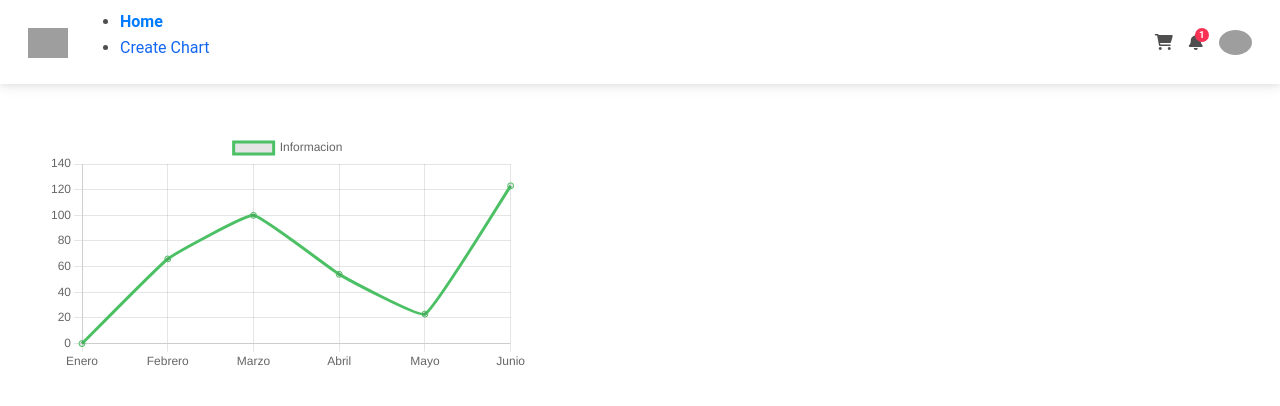
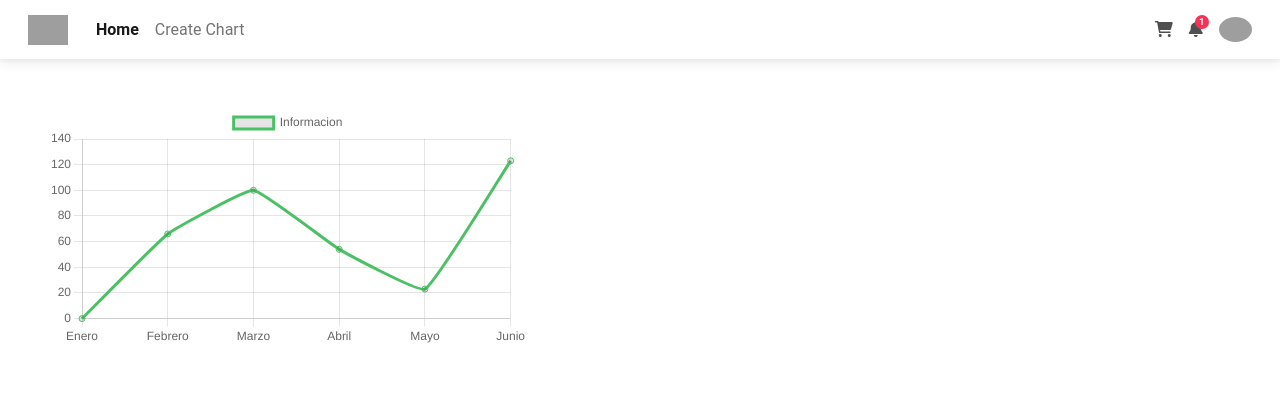
Before and after one commit to BrunoEsq/MyAnalyst, an Angular app: page / in a window 1280 px wide. Shown: the top 406 px of the page. Built offline with nearby package versions, Linux system fonts and the light colour scheme; grey boxes are pictures that could not be loaded.

Commit message:
MyAnalist secong commit

```diff
--- a/src/app/app.component.html
+++ b/src/app/app.component.html
@@ -1,5 +1,3 @@
-
-
 <!-- Navbar -->
 <nav class="navbar navbar-expand-lg navbar-light bg-body-tertiary">
     <!-- Container wrapper -->
@@ -18,12 +16,13 @@
                     height="30" alt="MDB Logo" loading="lazy" />
             </a>
             <!-- Left links -->
+            <ul class="navbar-nav me-auto mb-2 mb-lg-0">
+                <li class="nav-item">
+                    <a class="nav-link" routerLink="" routerLinkActive="active" ariaCurrentWhenActive="page" >Home</a>
+                </li >
+                <li class="nav-item"><a class="nav-link" routerLink="/charts" routerLinkActive="active" ariaCurrentWhenActive="page">Create Chart</a></li>
+            </ul>
 
-            <ul>
-                <li><a routerLink="" routerLinkActive="active" ariaCurrentWhenActive="page">Home</a></li>
-                <li><a routerLink="/charts" routerLinkActive="active" ariaCurrentWhenActive="page">Create Chart</a></li>
-
-            </ul>
 
             <!-- Left links -->
         </div>
```
